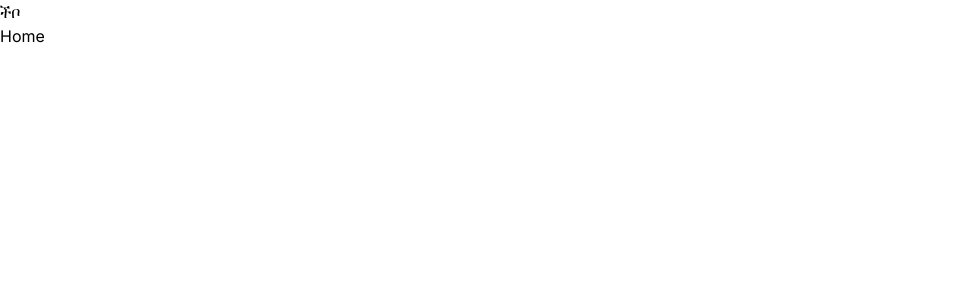
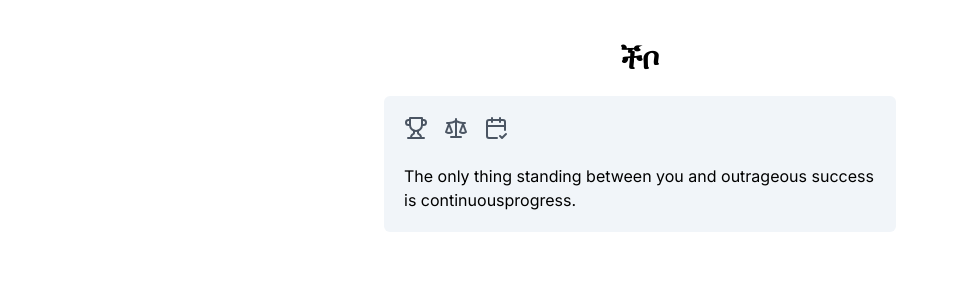
Before and after one commit to ethermias/matchesui, a Next.js app: page / in a window 1280 px wide. Shown: the top 300 px of the page, without its empty margins (0-959 px from the left). Built offline with nearby package versions, Linux system fonts and the light colour scheme.

Commit message:
added navbar and fix css issue

```diff
--- a/src/app/layout.tsx
+++ b/src/app/layout.tsx
@@ -1,6 +1,7 @@
 import type { Metadata } from "next";
 import { Inter } from "next/font/google";
 import "./globals.css";
+import NavBar from "../components/NavBar";
 
 const inter = Inter({ subsets: ["latin"] });
 
@@ -16,7 +17,16 @@ export default function RootLayout({
 }>) {
   return (
     <html lang="en">
-      <body className={inter.className}>{children}</body>
+      <body className={inter.className}>
+      <div className="py-10 h-screen space-y-5 overflow-y-auto">
+        <h1 className="font-bold text-3xl text-center">ችቦ</h1>
+          <div className="max-w-lg mx-auto bg-slate-100 rounded-md p-5 space-y-6">
+            <NavBar />
+            {children}
+          </div>
+    </div>
+
+     </body>
     </html>
   );
 }
--- a/src/app/page.tsx
+++ b/src/app/page.tsx
@@ -1,10 +1,18 @@
+
+const arr = [
+  "Do the best you can. No one can do more than that. - John Wooden",
+  "Study hard what interests you the most in the most undisciplinedirreverent and original manner possible. - Richard P. Feynman",
+  "The only thing standing between you and outrageous success is continuousprogress.",
+  "Whatever we believe about ourselves and our ability comes true for us. -Susan L. Taylor",
+  "Always bear in mind that your own resolution to success is more important than any other one thing. -Abraham Lincoln",
+  "A winner is a dreamer who never gives up.",
+];
+
 export default function Home() {
-  return (
-    <div className="py-10 h-screen space-y-5 overflow-y-auto">
-        <h1 className="font-bold text-3xl text-center">ችቦ</h1>
-          <div className="max-w-lg mx-auto bg-slate-100 rounded-md p-5 space-y-6">
-        Home
-          </div>
-    </div>
-  );
+  const ind = Math.floor(Math.random() * arr.length);
+  return <div>
+    <p>
+     {arr[ind]}
+    </p>
+  </div>;
 }
--- /dev/null
+++ b/src/components/NavBar.tsx
@@ -0,0 +1,22 @@
+import Link from "next/link";
+import { Trophy,CalendarCheck2, Scale } from "lucide-react";
+
+export default function NavBar() {
+  return (
+    <div className="text-center space-y-2">
+      <div className="flex items-center space-x-4">
+        <Link href="/">
+          <Trophy className="text-gray-600 hover:text-gray-800 cursor-pointer" />
+        </Link>
+        <Link href="/rules">
+          <Scale className="text-gray-600 hover:text-gray-800 cursor-pointer" />
+        </Link>
+        <Link href="/schedule">
+          <CalendarCheck2
+            className="text-gray-600 hover:text-gray-800 cursor-pointer"
+          />
+        </Link>
+      </div>
+    </div>
+  );
+}
--- a/src/data/todos.ts
+++ b/src/data/todos.ts
@@ -3,17 +3,17 @@ import { Todo } from "../types/todo";
 export const dummyData: Todo[] = [
   {
     id: 1,
-    title: "Like this video 👍🏻",
+    title: "Salah (Liv) 👍🏻",
     completed: false,
   },
   {
     id: 2,
-    title: "Subscribe to Coding in Flow 📺",
+    title: "Sake (Ars) 📺",
     completed: false,
   },
   {
     id: 3,
-    title: "Leave a nice comment 😊",
+    title: "Martinali (Man) 😊",
     completed: false,
   },
 ];
--- a/tailwind.config.ts
+++ b/tailwind.config.ts
@@ -2,9 +2,9 @@ import type { Config } from "tailwindcss";
 
 const config: Config = {
   content: [
-    "./pages/**/*.{js,ts,jsx,tsx,mdx}",
-    "./components/**/*.{js,ts,jsx,tsx,mdx}",
-    "./app/**/*.{js,ts,jsx,tsx,mdx}",
+    "./src/pages/**/*.{js,ts,jsx,tsx,mdx}",
+    "./src/components/**/*.{js,ts,jsx,tsx,mdx}",
+    "./src/app/**/*.{js,ts,jsx,tsx,mdx}",
   ],
   theme: {
     extend: {
```
